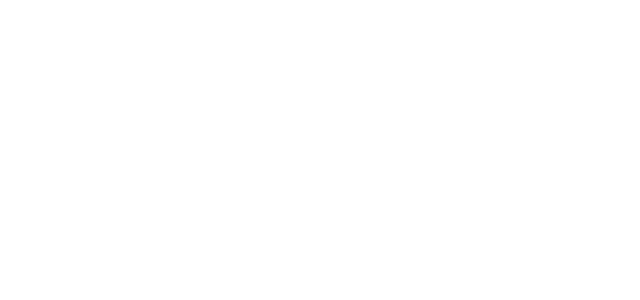
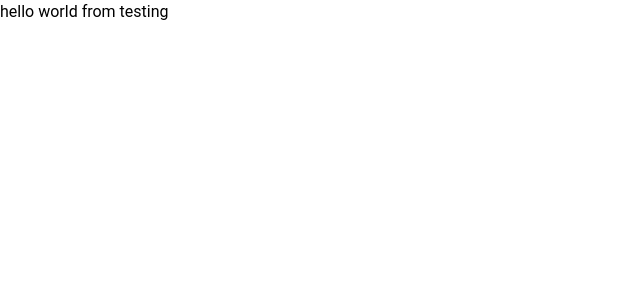
Before and after one commit to Iimanbek/Ak-Zhol-driving-school-, a Vue app: page /testing in a window 1280 px wide. Before the commit this address had no page. Shown: the top 300 px of the page, without its empty margins (0-640 px from the left). Built offline with nearby package versions, Linux system fonts and the light colour scheme.

Commit message:
making an testing component

```diff
--- a/src/assets/main.scss
+++ b/src/assets/main.scss
@@ -1,6 +1,5 @@
- @import url('https://fonts.googleapis.com/css2?family=Comfortaa:wght@700&display=swap');
- @import url('https://fonts.googleapis.com/css2?family=Raleway&display=swap');
-
+@import url('https://fonts.googleapis.com/css2?family=Comfortaa:wght@700&display=swap');
+@import url('https://fonts.googleapis.com/css2?family=Raleway&display=swap');
 
  .container {
     max-width: 1140px;
--- /dev/null
+++ b/src/components/Tests.vue
@@ -0,0 +1,18 @@
+<template>
+    <div>
+        hello world from testing
+    </div>
+</template>
+<script>
+import { ref } from 'vue';
+export default {
+    data() {
+        return {
+
+        }
+    },
+}
+</script>
+<style lang="scss">
+
+</style>
--- a/src/router/index.js
+++ b/src/router/index.js
@@ -16,6 +16,11 @@ const router = createRouter({
       // this generates a separate chunk (About.[hash].js) for this route
       // which is lazy-loaded when the route is visited.
       component: () => import('../views/AboutView.vue')
+    },
+    {
+      path: '/testing',
+      name: 'testing',
+      component: () => import('../views/TestingView.vue')
     }
   ]
 })
--- a/src/views/HomeView.vue
+++ b/src/views/HomeView.vue
@@ -10,9 +10,11 @@ export default {
 <template>
     <Layout>
         <div class="main">
-            <h1>home</h1>
             <div class="container">
                 <!-- <Slider /> -->
+                <router-link to="/testing">
+                    <v-btn>hello</v-btn>
+                </router-link>
             </div>
         </div>
     </Layout>
--- /dev/null
+++ b/src/views/TestingView.vue
@@ -0,0 +1,22 @@
+<template>
+    <div>
+        <tests/>
+    </div>
+</template>
+<script>
+import Tests from '../components/Tests.vue';
+export default {
+    data() {
+        return {
+
+        }
+    },
+    components:{
+        Tests
+    }
+}
+
+</script>
+<style>
+
+</style>
```
